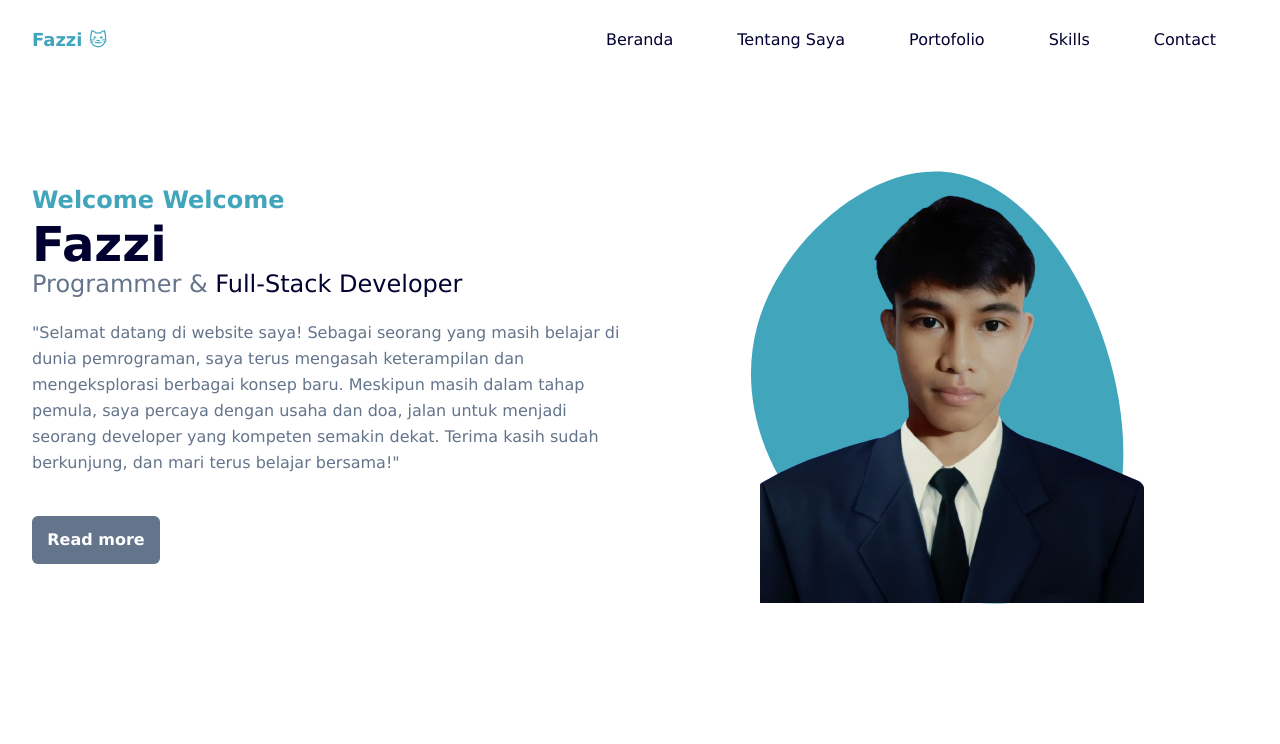
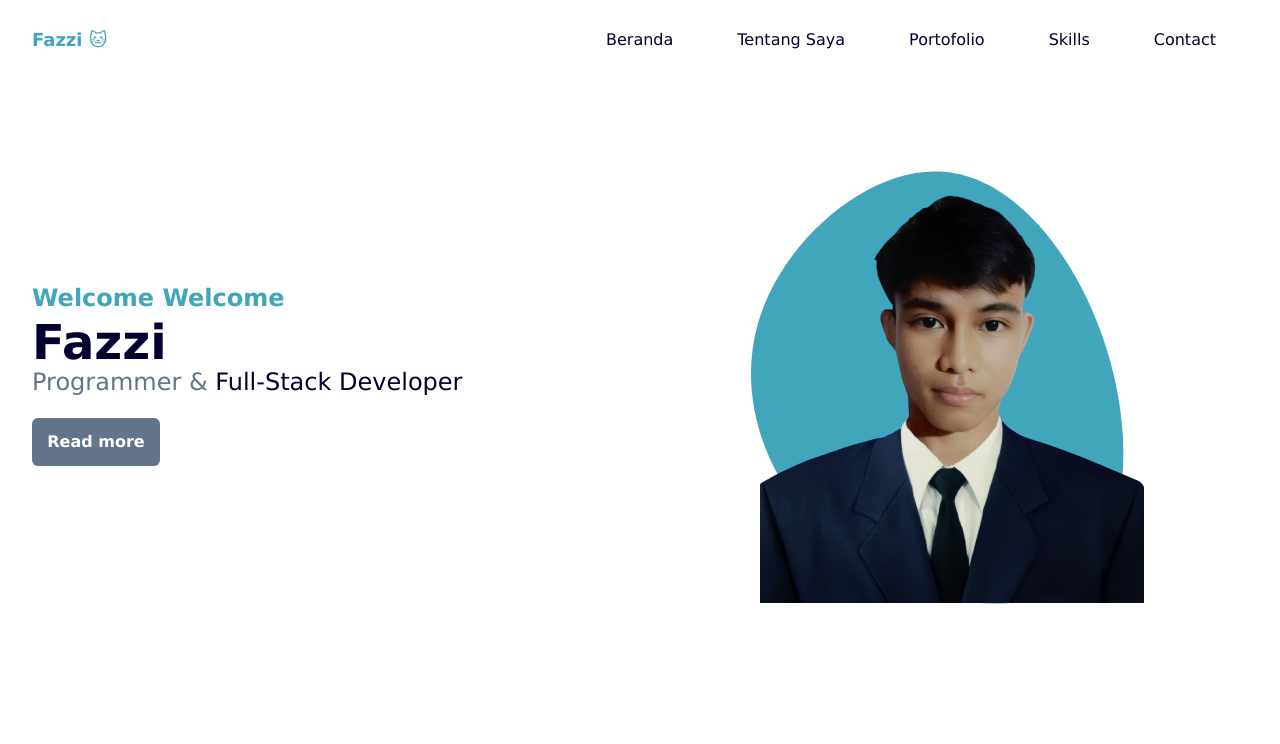
Before and after one commit to fauzi-fazzi/fauzi-fazzi.github.io, a website: page index.html in a window 1280 px wide. Shown: the top 744 px of the page. Drawn offline with Linux system fonts and the light colour scheme.

Commit message:
repair p

```diff
--- a/index.html
+++ b/index.html
@@ -66,15 +66,15 @@
                     </h1>
                     <h2 class="font-medium text-secondary text-lg mb-5 lg:text-2xl">Programmer & <span
                             class="text-dark">Full-Stack Developer</span></h2>
-                    <p class="font-medium text-secondary mb-10 leading-relaxed">
-                        <!-- Selamat datang di website saya, sebagai seorang newbie mungkin agak kurang tepat punya title
+                    <!-- <p class="font-medium text-secondary mb-10 leading-relaxed">
+                        Selamat datang di website saya, sebagai seorang newbie mungkin agak kurang tepat punya title
                         Developer, ngoding aja masih lihat sana-sini copas dan kadang juga masih mager. Namun Saya
-                        percaya jika saya terus belajar dan berdo'a mungkin saja jadi Engginer :v. -->
+                        percaya jika saya terus belajar dan berdo'a mungkin saja jadi Engginer :v.//
                         "Selamat datang di website saya! Sebagai seorang yang masih belajar di dunia pemrograman, saya
                         terus mengasah keterampilan dan mengeksplorasi berbagai konsep baru. Meskipun masih dalam tahap
                         pemula, saya percaya dengan usaha dan doa, jalan untuk menjadi seorang developer yang kompeten
                         semakin dekat. Terima kasih sudah berkunjung, dan mari terus belajar bersama!"
-                    </p>
+                    </p> -->
                     <a href="img/cv/ahmad fauzi_cv.pdf" target="_blank">
                         <button
                             class="overflow-hidden relative w-32 p-2 h-12 bg-secondary text-white border-none rounded-md font-bold cursor-pointer z-10 group">
```
